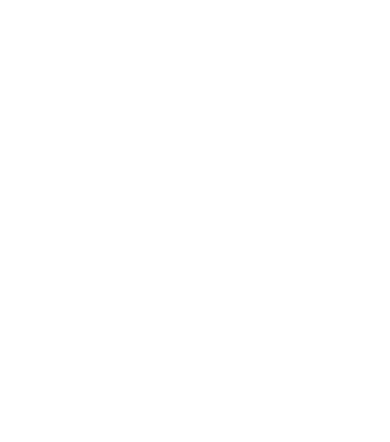
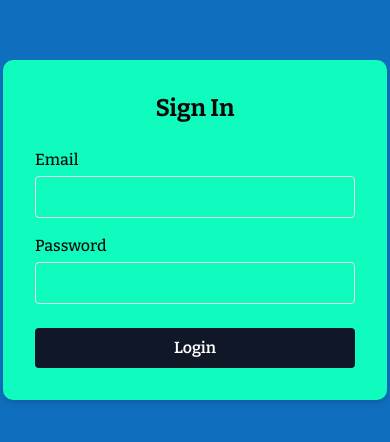
Before and after one commit to SagarSuryawan/Ecommerce, a React (Vite) app in the folder fashionEcommerce/: page /login in a window 390 px wide. Before the commit this address had no page. Shown: the part 192-634 px from the top of the page. Built offline with nearby package versions, Linux system fonts and the light colour scheme; a web font is replaced by a local one; what tailwindcss-animated would draw is missing.

Commit message:
working responsive footer

```diff
--- a/fashionEcommerce/src/App.jsx
+++ b/fashionEcommerce/src/App.jsx
@@ -1,6 +1,7 @@
 import HomePage from './Pages/Home'
 import './App.css'
 import { Routes, Route } from 'react-router-dom'
+import Signin from './Pages/Signin'
 
 function App() {
 
@@ -9,6 +10,7 @@
    <>
    <Routes>
     <Route path = "/" element = {<HomePage/>} ></Route>
+    <Route path = "/login" element = {<Signin />}></Route>
    </Routes>
    </>
   )
--- a/fashionEcommerce/src/Components/Footer.jsx
+++ b/fashionEcommerce/src/Components/Footer.jsx
@@ -12,14 +12,14 @@
         <div className="w-[80%] bg-[#0FFCBE] border border-[#0FFCBE] border-1  m-auto rounded-full mb-5 "></div>
 
         {/* FOOTER */}
-        <div className="container relative  m-auto w-[80%]  h-[75%] px-4  flex items-center">
+        <div className="container m-auto w-[80%] h-[90%] px-4 flex items-center gap-4 border border-black border-2">
 
             {/* FOOTER LOGO */}
             <div className="footetLogo w-auto">
                 <img src={footerLogo}
-                className=" w-50 h-30"
+                className=" w-50 h-30 hidden sm:block"
                 alt="footer_logo" />
-                <div className='logos flex h-8 w-28 mt-2 justify-center items-center justify-evenly gap-4'>
+                <div className='logos flex flex-col sm:flex-row h-8 w-28 mt-2 justify-center items-center justify-evenly gap-4'>
                     <FaInstagram className="w-5 h-5 cursor-pointer" />
                     <FaFacebook  className="w-5 h-5 cursor-pointer"/>
                     <FaMailBulk  className="w-5 h-5 cursor-pointer"/>
@@ -27,12 +27,12 @@
             </div>
 
             {/* Footer menu */}
-            <div className='footerMenu absolute left-1/2 flex justify-evenly py-4 px-4 w-[50%] h-[80%]'>
+            <div className='footerMenu absolute left-1/2 flex justify-evenly  px-4 w-auto h-auto gap-5 sm:m-auto border border-700-blue border-2'>
 
-                <div>
+                <div className="text-left p-2">
                     <h1 className='mb-8 cursor-pointer text-[#0FFCBE]'>Discovery</h1>
 
-                    <div className='space-y-3 text-white'>
+                    <div className='space-y-5 text-white text-left'>
                         <p className='cursor-pointer'>New Season</p>
                         <p className='cursor-pointer'>Most Searched</p>
                         <p className='cursor-pointer'>Most Selled</p>
@@ -40,10 +40,10 @@
 
                 </div>
 
-                <div>
+                <div className="text-left p-3">
                     <h1 className='mb-8 cursor-pointer text-[#0FFCBE]'>About</h1>
 
-                    <div className='space-y-3 text-white'>
+                    <div className='space-y-5 text-white text-left'>
                         <p className='cursor-pointer'>Help</p>
                         <p className='cursor-pointer'>Most Searched</p>
                         <p className='cursor-pointer'>Affiliate</p>
@@ -51,10 +51,10 @@
 
                 </div>
 
-                <div>
+                <div className="text-left p-3">
                     <h1 className='mb-8 cursor-pointer text-[#0FFCBE]'>Info</h1>
 
-                    <div className='space-y-3 text-white '>
+                    <div className='space-y-5 text-white text-left'>
                         <p className='cursor-pointer'>Contact Us</p>
                         <p className='cursor-pointer'>Privacy Policies</p>
                         <p className='cursor-pointer'>Terms & Condition</p>
--- a/fashionEcommerce/src/Layouts/HomeLayout.jsx
+++ b/fashionEcommerce/src/Layouts/HomeLayout.jsx
@@ -5,7 +5,7 @@
 function HomeLayout( {children} ) {
     return (
 
-            <div className='bg-[#106EBE] text-[#0FFCBE] '>
+            <div className='bg-[#106EBE] text-[#0FFCBE] w-[100%] '>
 
                 {/* topBar */}
                 <div className=' flex items-center justify-center h-10'>
--- /dev/null
+++ b/fashionEcommerce/src/Pages/Signin.jsx
@@ -0,0 +1,64 @@
+import React, { useState } from "react";
+
+const Signin = () => {
+    const [form, setForm] = useState({ email: "", password: "" });
+    const [error, setError] = useState("");
+
+    const handleChange = (e) => {
+        setForm({ ...form, [e.target.name]: e.target.value });
+        setError("");
+    };
+
+    const handleSubmit = (e) => {
+        e.preventDefault();
+        if (!form.email || !form.password) {
+            setError("Please enter both email and password.");
+            return;
+        }
+        alert("Logged in successfully!");
+    };
+
+    return (
+        <div className="min-h-screen flex items-center justify-center  bg-[#106EBE]">
+            <form
+                onSubmit={handleSubmit}
+                className="bg-[#0FFCBE] p-8 rounded-lg shadow-md w-full max-w-sm "
+            >
+                <h2 className="text-2xl font-bold mb-6 text-center">Sign In</h2>
+                {error && (
+                    <div className="text-red-600 mb-4 text-center">{error}</div>
+                )}
+                <div className="mb-4">
+                    <label className="block mb-1 font-medium">Email</label>
+                    <input
+                        type="email"
+                        name="email"
+                        value={form.email}
+                        onChange={handleChange}
+                        required
+                        className="w-full px-3 py-2 border rounded focus:outline-none focus:ring-2 focus:ring-gray-300"
+                    />
+                </div>
+                <div className="mb-6">
+                    <label className="block mb-1 font-medium">Password</label>
+                    <input
+                        type="password"
+                        name="password"
+                        value={form.password}
+                        onChange={handleChange}
+                        required
+                        className="w-full px-3 py-2 border rounded focus:outline-none focus:ring-2 focus:ring-gray-300"
+                    />
+                </div>
+                <button
+                    type="submit"
+                    className="w-full py-2 bg-gray-900 text-white rounded font-semibold hover:bg-gray-800 transition"
+                >
+                    Login
+                </button>
+            </form>
+        </div>
+    );
+};
+
+export default Signin;
```
Also changed, not shown: fashionEcommerce/src/Pages/Home.jsx (+10 -11 lines).
